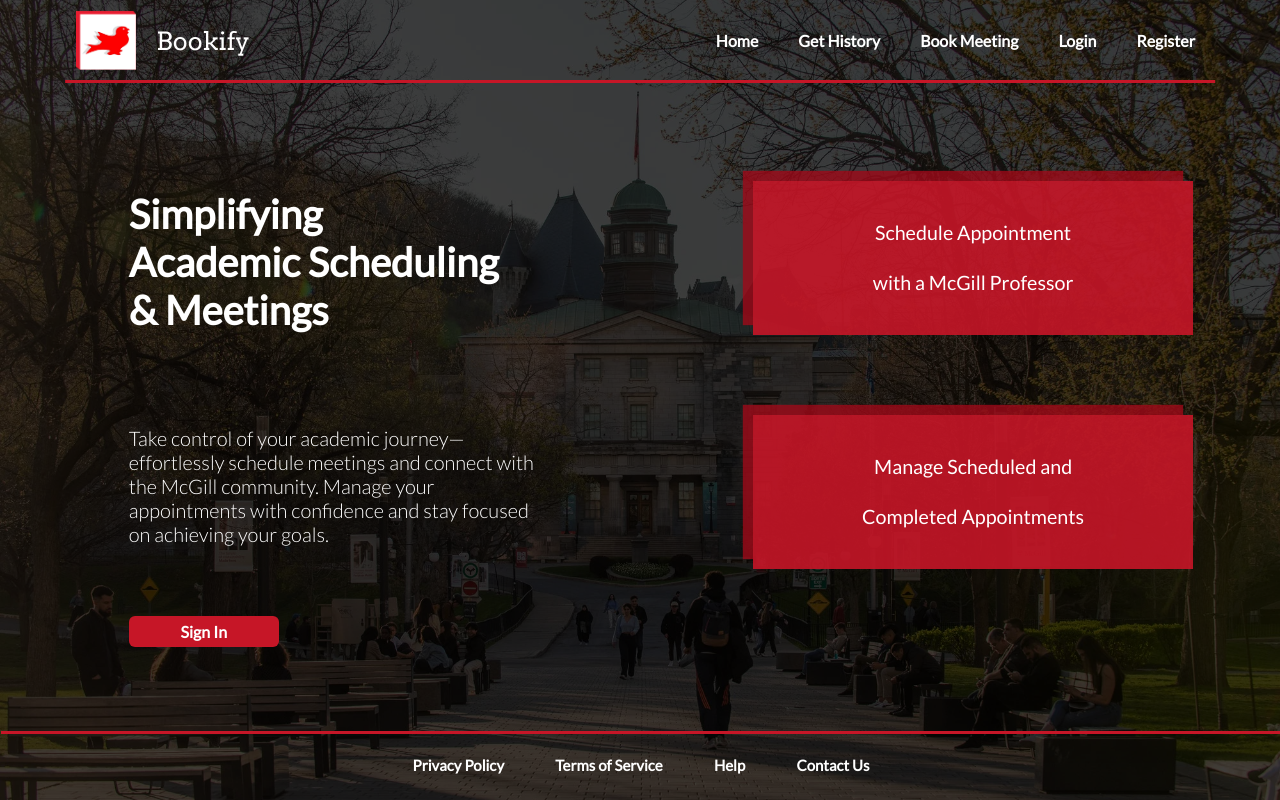
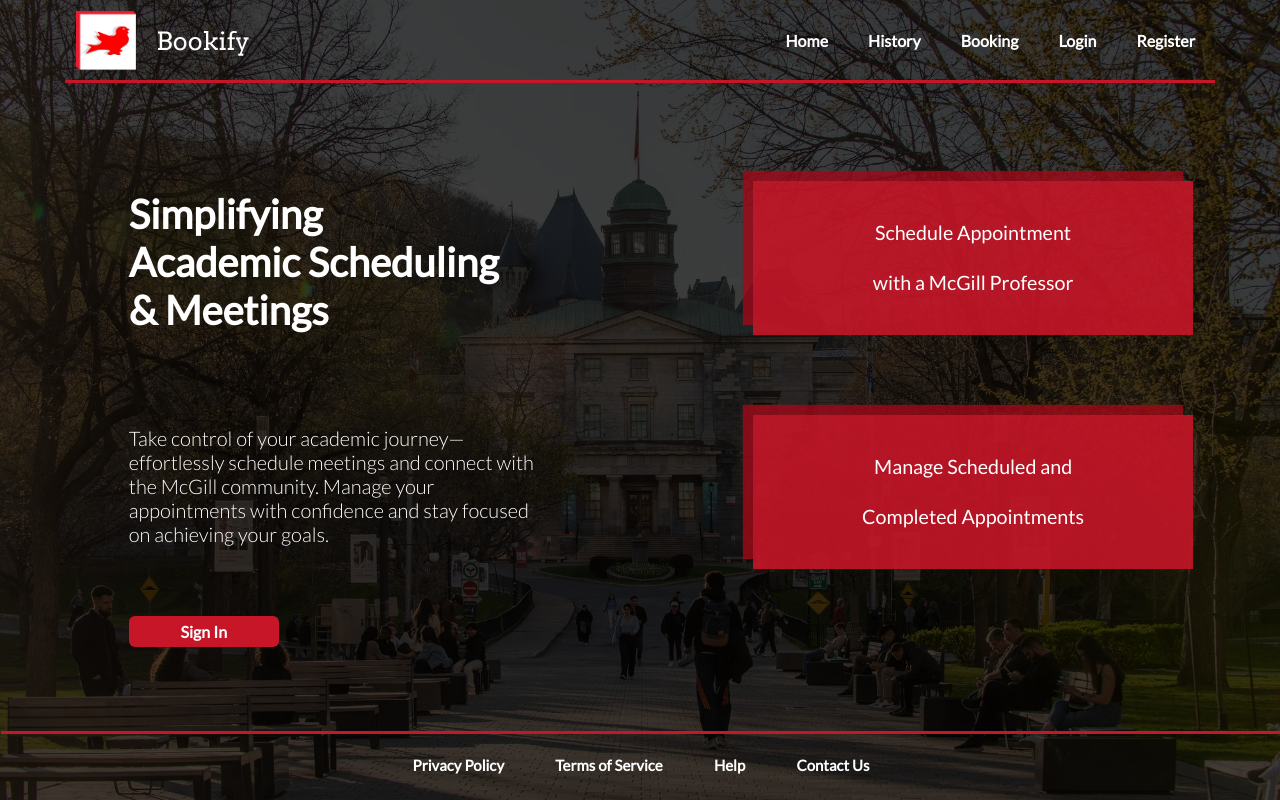
Before and after one commit to andretandoc/bookify, a React (Vite) app in the folder client/: page / in a window 1280 px wide. Built offline with nearby package versions, Linux system fonts and the light colour scheme.

Commit message:
Update Header.jsx

```diff
--- a/client/src/components/Header.jsx
+++ b/client/src/components/Header.jsx
@@ -59,10 +59,10 @@ function Header() {
                   <Link to="/">Home</Link>
                 </div>
                 <div className="nav-item">
-                  <Link to="/ApptForm">Get History</Link>
+                  <Link to="/ApptForm">History</Link>
                 </div>
                 <div className="nav-item">
-                  <Link to="/BookingForm">Book Meeting</Link>
+                  <Link to="/BookingForm">Booking</Link>
                 </div>
                 <div className="nav-item">
                   <Link to="/Login">Login</Link>
```
